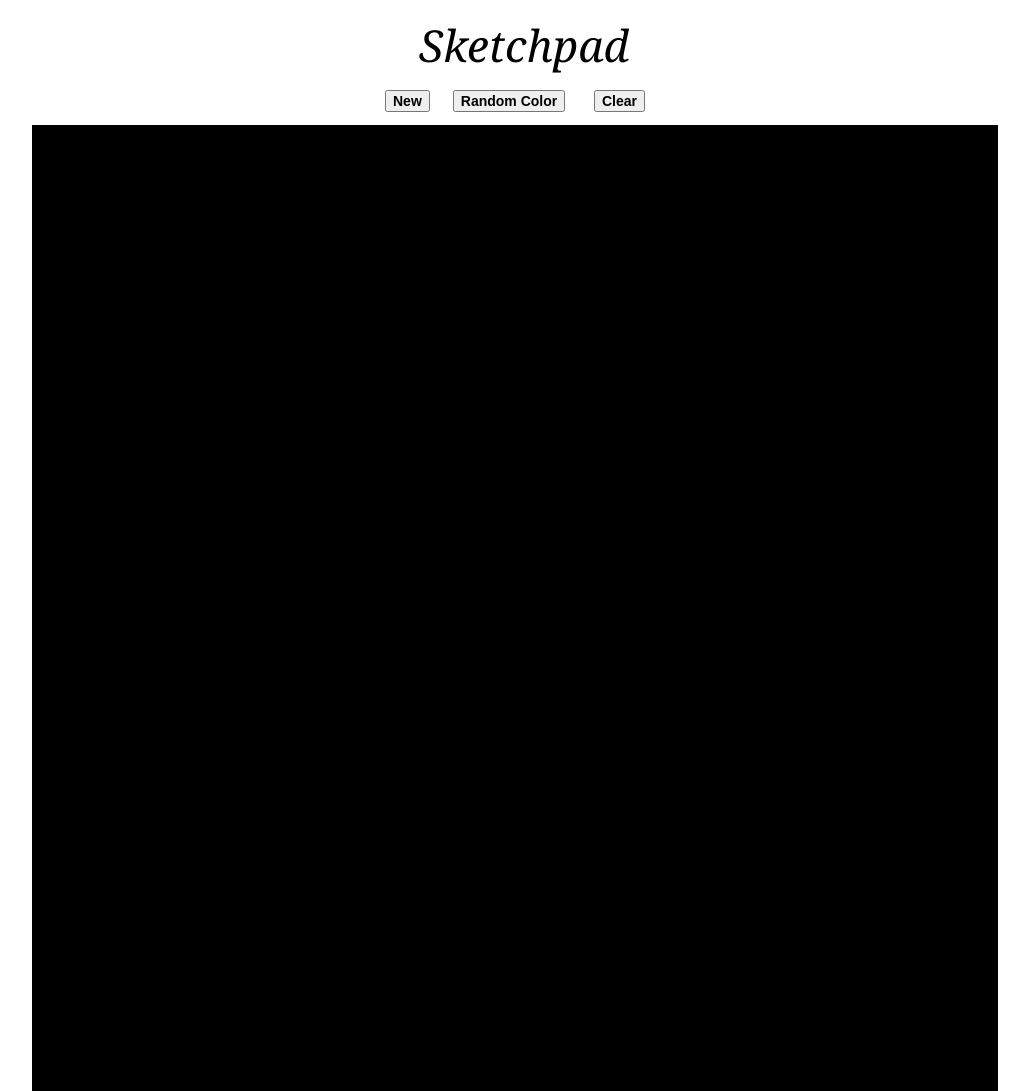
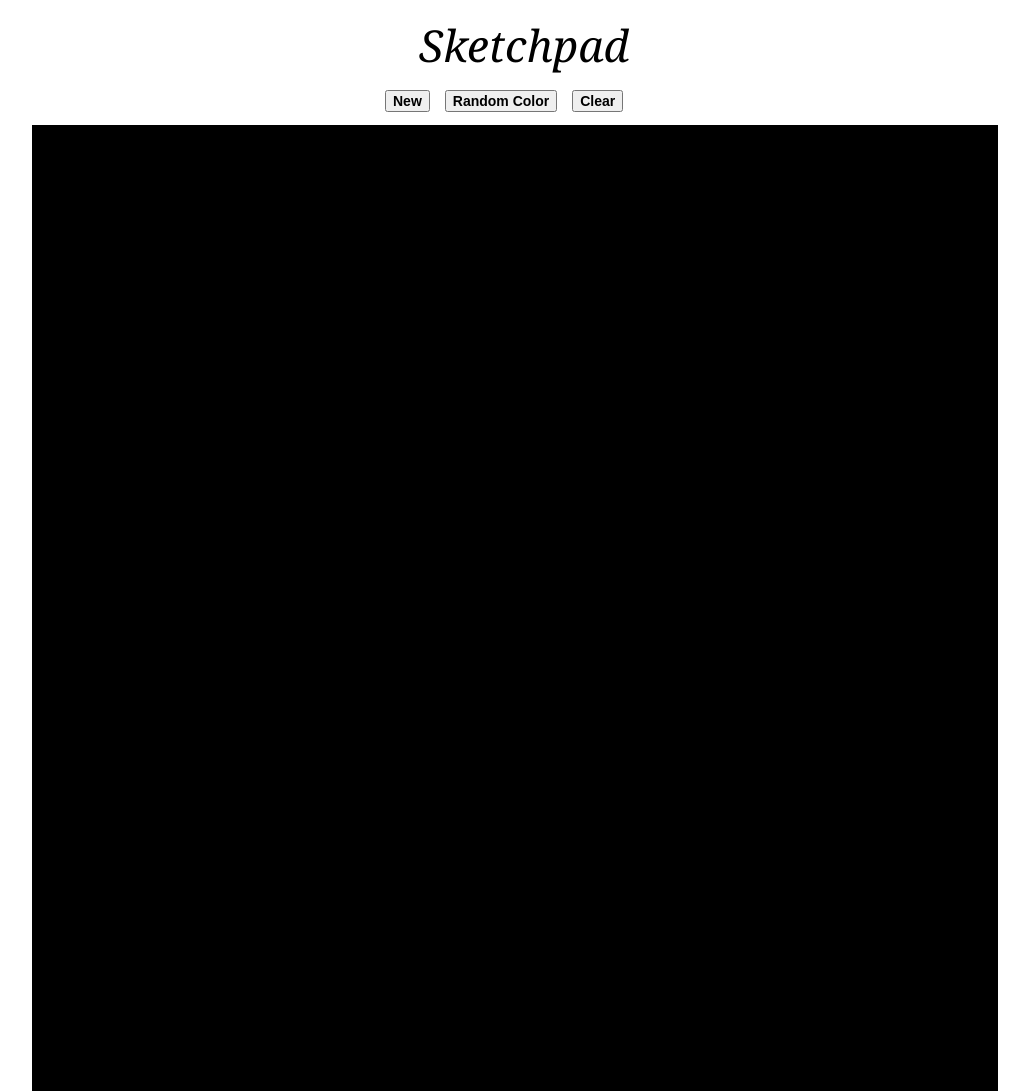
Before and after one commit to DonZed/Sketchpad, a plain HTML site: page index.html in a window 1280 px wide. Shown: the whole page, without its empty margins (125-1154 px from the left). Drawn offline with Linux system fonts and the light colour scheme.

Commit message:
First Commit

```diff
--- a/css/style.css
+++ b/css/style.css
@@ -21,14 +21,9 @@ button {
 	margin-left:  350px;
 }
 
-#random {
+#random, #clear {
 	float: left;
-	margin-left: 23px;
-}
-
-#clear {
-	float: right;
-	margin-right:  350px;
+	margin-left: 15px;
 }
 
 #sketchpad {
```
